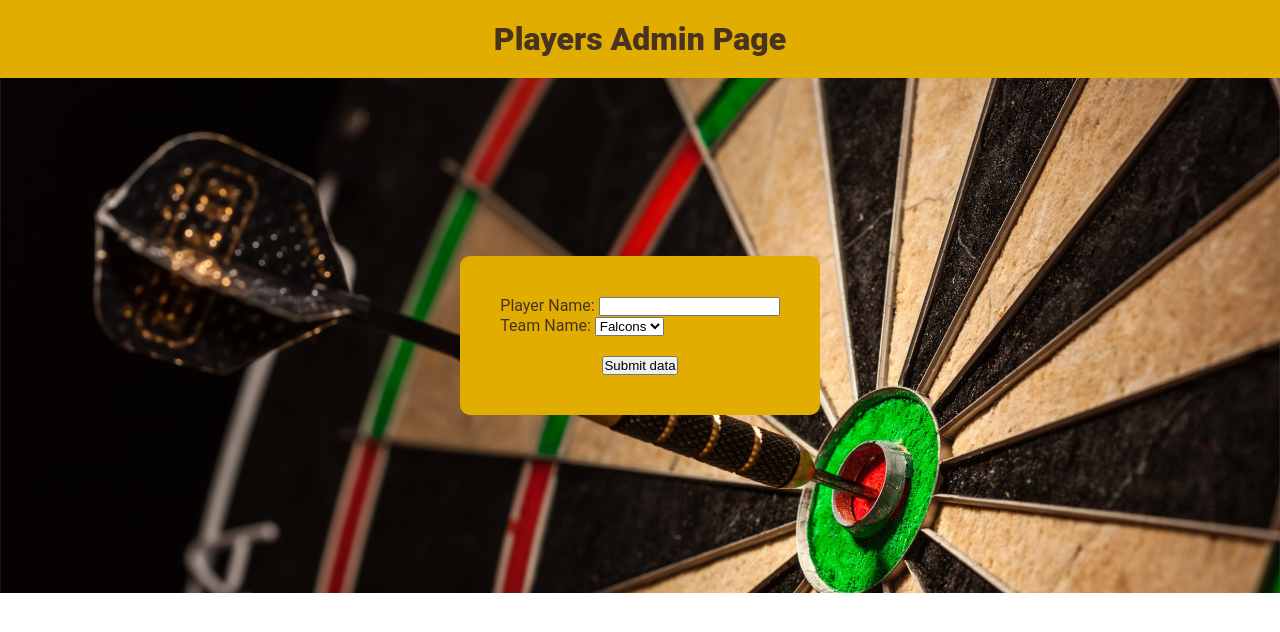
After one commit to idolienc/Darts-Project, a Flask app: page /admin/players in a window 1280 px wide. The commit adds this page. Shown: the top 632 px of the page. Run offline with Flask 3, Linux system fonts and the light colour scheme; data comes from the database, SQL or seed files in the repository.

Commit message:
Added a league table page!

```diff
--- a/darts_project/routes.py
+++ b/darts_project/routes.py
@@ -64,10 +64,102 @@ def admingames():
             flash(error)
         else:
             db = get_db()
-            db.execute('INSERT INTO games (date_time, hometeam_id, awayteam_id, hometeam_singles_score, awayteam_singles_score, hometeam_doubles_score, awayteam_doubles_score) VALUES (?, ?, ?, ?, ?, ?, ?)', (date_time, home_teamname, away_teamname, hometeam_score_singles, away_teamscore_singles, home_teamscore_doubles, away_teamscore_doubles))
+            db.execute('INSERT INTO games (date_time, hometeam_id, awayteam_id, hometeam_singles_legs, awayteam_singles_legs, hometeam_doubles_legs, awayteam_doubles_legs) VALUES (?, ?, ?, ?, ?, ?, ?)', (date_time, home_teamname, away_teamname, hometeam_score_singles, away_teamscore_singles, home_teamscore_doubles, away_teamscore_doubles))
             db.commit()
             return redirect(url_for('index'))
 
     return render_template('games.html', team_data=team_data)
 
-#@app.route('/admin/games', methods=('GET', 'POST'))
+@app.route('/admin/players', methods=('GET', 'POST'))
+def adminplayers():
+    db = get_db()
+    cursor = db.cursor()
+    res = cursor.execute('SELECT team_id, teamname FROM teams')
+    team_data = [{'team_id':team_id, 'teamname':teamname} for team_id, teamname in res]
+    if '_flashes' in session:
+        session['_flashes'].clear()
+
+    if request.method == 'POST':
+        player_name = request.form['playername']
+        team_id = request.form['team_id']
+        error = None
+
+        if not player_name:
+            error = 'Player name is required.'
+        if not team_id:
+            error = 'Team is required.'
+        if error is not None:
+            flash(error)
+        else:
+            db = get_db()
+            db.execute('INSERT INTO players (team_id, playername) VALUES (?, ?)', (team_id, player_name))
+            db.commit()
+            return redirect(url_for('index'))
+
+    return render_template('players.html', team_data=team_data)
+
+@app.route('/leaguetable')
+def leaguetable():
+    db = get_db()
+    cursor = db.cursor()
+    query = """
+    SELECT
+        teams.team_id,
+        teams.teamname,
+
+        COALESCE(SUM(
+            IF(games.hometeam_id = teams.team_id,
+                games.hometeam_singles_legs + games.hometeam_doubles_legs,
+                IF(games.awayteam_id = teams.team_id,
+                    games.awayteam_singles_legs + games.awayteam_doubles_legs,
+                    0)
+            )
+        ), 0) AS legs_won,
+
+        COALESCE(SUM(
+            IF(
+                games.hometeam_id = teams.team_id
+                AND (games.hometeam_singles_legs + games.hometeam_doubles_legs) > (games.awayteam_singles_legs + games.awayteam_doubles_legs),
+                3,
+                IF(
+                    games.awayteam_id = teams.team_id
+                    AND (games.awayteam_singles_legs + games.awayteam_doubles_legs) > (games.hometeam_singles_legs + games.hometeam_doubles_legs),
+                    3,
+                    0
+                )
+            )
+        ), 0) AS match_points,
+
+        COALESCE(SUM(
+            IF(games.hometeam_id = teams.team_id,
+                games.hometeam_singles_legs + games.hometeam_doubles_legs,
+                IF(games.awayteam_id = teams.team_id,
+                    games.awayteam_singles_legs + games.awayteam_doubles_legs,
+                    0)
+            )
+        ), 0)
+        +
+        COALESCE(SUM(
+            IF(
+                games.hometeam_id = teams.team_id
+                AND (games.hometeam_singles_legs + games.hometeam_doubles_legs) > (games.awayteam_singles_legs + games.awayteam_doubles_legs),
+                3,
+                IF(
+                    games.awayteam_id = teams.team_id
+                    AND (games.awayteam_singles_legs + games.awayteam_doubles_legs) > (games.hometeam_singles_legs + games.hometeam_doubles_legs),
+                    3,
+                    0
+                )
+            )
+        ), 0) AS total_points
+
+    FROM teams
+    LEFT JOIN games ON teams.team_id = games.hometeam_id OR teams.team_id = games.awayteam_id
+    GROUP BY teams.team_id, teams.teamname
+    ORDER BY total_points DESC;
+    """
+
+    cursor.execute(query)
+    rows = cursor.fetchall()
+    table_data = [dict(row) for row in rows]
+    return render_template('leaguetable.html', table=table_data)
--- /dev/null
+++ b/darts_project/static/players.css
@@ -0,0 +1,65 @@
+* {
+    padding: 0;
+    margin: 0;
+}
+
+.title {
+    display: flex;
+    color: #483320;
+    background: #E1AD01;
+    font-family: 'Roboto', 'sans-serif';
+    font-size: 32px;
+    font-weight: 900;
+    padding-top: 20px;
+    padding-bottom: 20px;
+    align-items: center;
+    justify-content: center;
+}
+
+.headerphoto {
+    display: flex;
+    background-image: url(darts_board.jpg);
+    background-size: cover;
+    height: 515px;
+    overflow: hidden;
+    align-items: center;
+    justify-content: center;
+}
+
+.headerphoto div {
+    display: flex;
+    flex-direction: column;
+    color: #483320;
+    background: #E1AD01;
+    font-family: 'Roboto';
+    padding: 40px;
+    border-radius: 10px;
+    align-items: center;
+    justify-content: center;
+}
+
+.button {
+    display: flex;
+    align-items: center;
+    justify-content: center;
+    margin-top: 20px;
+}
+
+.flash-messages {
+    position: fixed;
+    top: 32px;
+    right: 10px;
+    width: 300px;
+    z-index: 1000;
+    color: red;
+}
+
+.flash {
+    display: flex;
+    align-items: center;
+    padding: 10px;
+    margin-bottom: 10px;
+    border-radius: 5px;
+    box-shadow: 0 2px 4px rgba(0, 0, 0, 0.1);
+    color: #fff;
+}
--- a/darts_project/templates/index.html
+++ b/darts_project/templates/index.html
@@ -10,7 +10,7 @@
             <p>Welcome to the Section B website</p>
         </div>
         <div class="headerphoto">
-            <a class="tablelink" href="">Section B Table</a>
+            <a class="tablelink" href="leaguetable">Section B Table</a>
         </div>
     </body>
 </html>
--- /dev/null
+++ b/darts_project/templates/players.html
@@ -0,0 +1,46 @@
+<!DOCTYPE html>
+<html lang="en">
+<head>
+    <meta charset="UTF-8">
+    <meta name="viewport" content="width=device-width, initial-scale=1.0">
+    <title>Players Admin Form</title>
+    <link rel="stylesheet" href="{{ url_for('static', filename='players.css') }}">
+</head>
+<body>
+    <div class="title">
+        <p>Players Admin Page</p>
+    </div>
+    <div class="flash-messages">
+        {% with messages = get_flashed_messages() %}
+            {% if messages %}
+                <ul class=flashes>
+                    {% for message in messages %}
+                    <li>{{ message }}</li>
+                    {% endfor %}
+                </ul>
+            {% endif %}
+        {% endwith %}
+        {% block body %}{% endblock %}
+    </div>
+    <div class="headerphoto">
+        <div>
+            <form action="" method="post">
+            <p>
+                <label for ="playername">Player Name:</label>
+                <input type="text" id="playername" name="playername" />
+            </p>
+            <p>
+                <label for ="team_id">Team Name:</label>
+                <select id="team_id" name="team_id">
+                {% for team in team_data %}
+                    <option value = "{{team.team_id}}">{{team.teamname}}</option>
+                {% endfor %}
+                </select>
+            </p>
+            <p class="button">
+                <button type="submit">Submit data</button>
+            </p>
+        </form>
+        </div>
+</body>
+</html>
```
Also changed, not shown: darts_project/schema.sql (+9 -13 lines), darts_project/static/leaguetable.css (added, +45 -0 lines), darts_project/templates/leaguetable.html (added, +38 -0 lines), darts.db, 1 other file.
